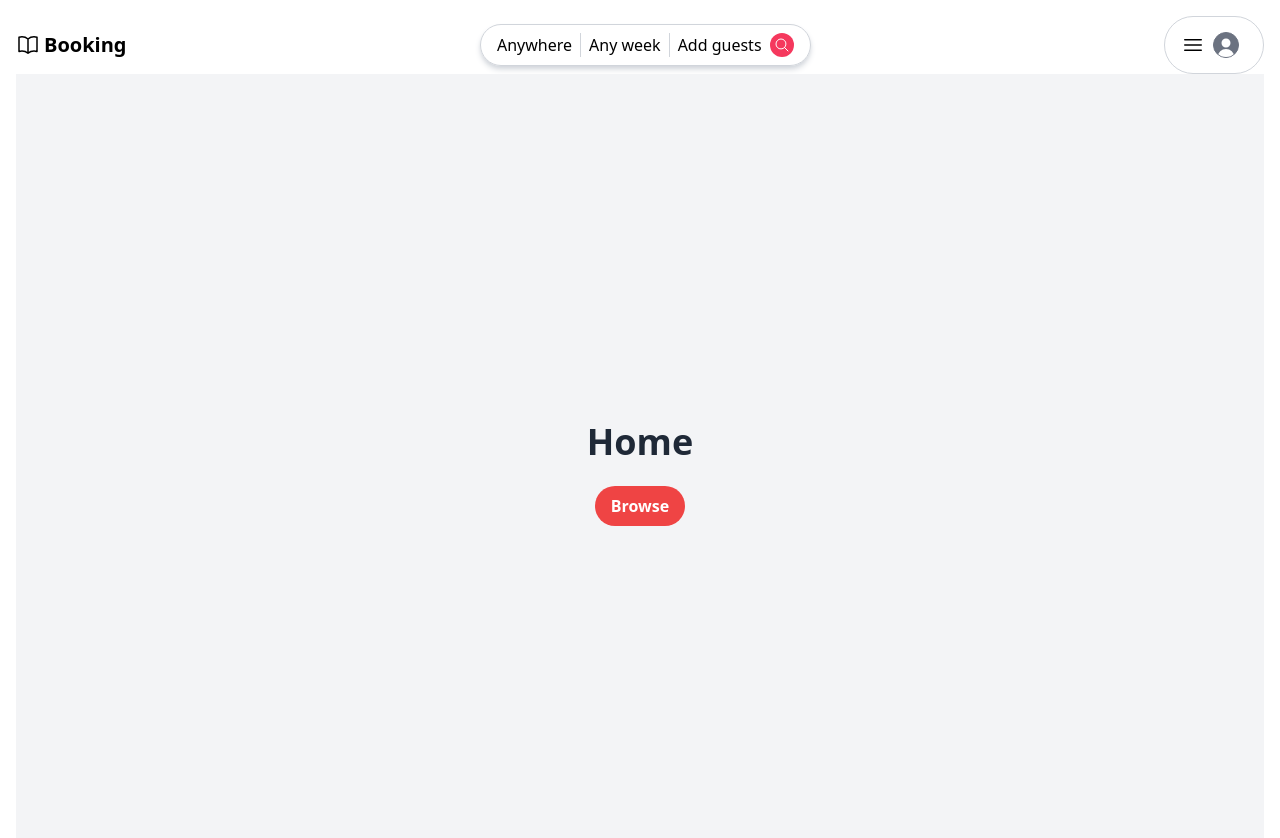
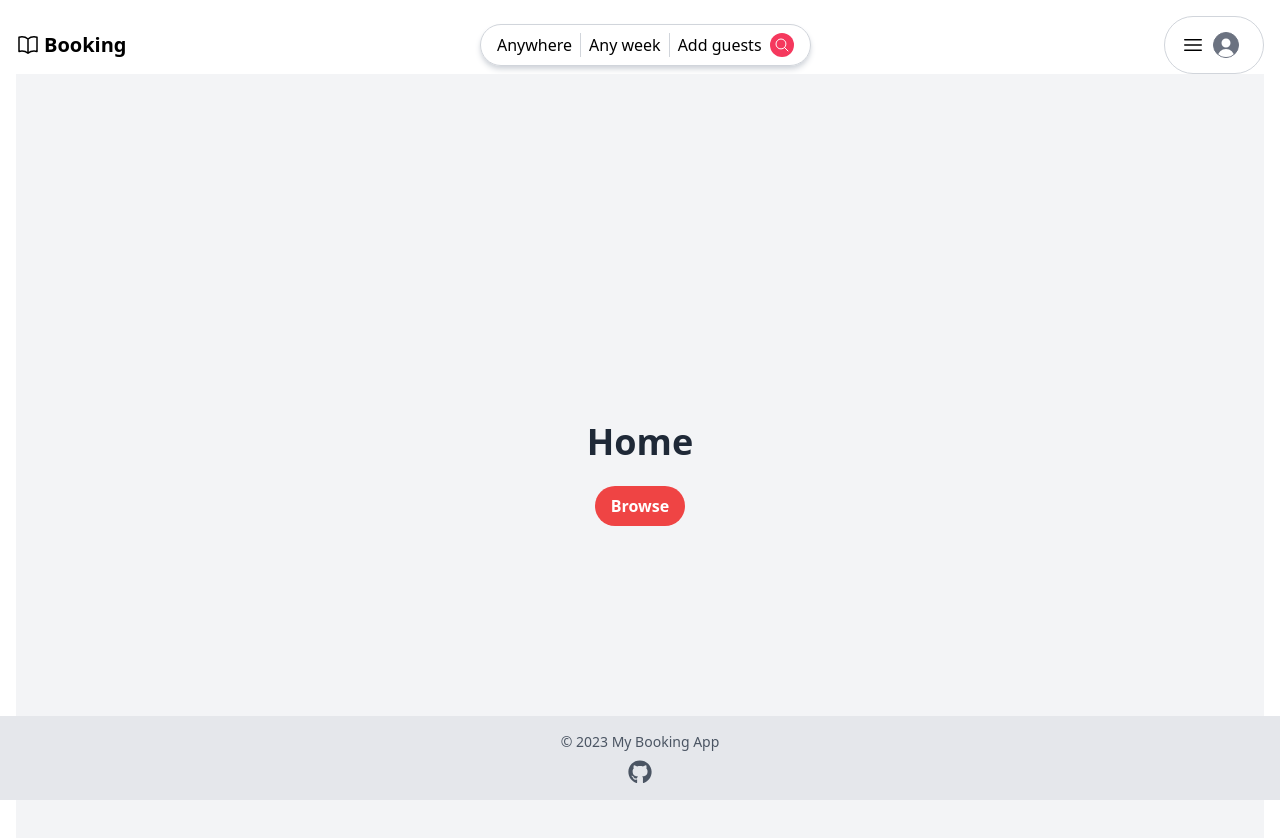
Before and after one commit to deepankarck2/Booking-app, a React (Create React App) app in the folder frontend/: page / in a window 1280 px wide. Shown: the top 838 px of the page. Built offline with nearby package versions, Linux system fonts and the light colour scheme.

Commit message:
created footer ui

```diff
--- a/frontend/package.json
+++ b/frontend/package.json
@@ -9,6 +9,7 @@
     "axios": "^1.3.4",
     "react": "^18.2.0",
     "react-dom": "^18.2.0",
+    "react-icons": "^4.8.0",
     "react-router-dom": "^6.9.0",
     "react-scripts": "^5.0.1",
     "web-vitals": "^2.1.4"
--- a/frontend/src/App.jsx
+++ b/frontend/src/App.jsx
@@ -9,12 +9,16 @@ import AddHouse from "./Pages/Dashboard/components/AddHouse/AddHouse";
 import { UserProvider } from "./Context/UserContext";
 import AllHouseList from "./Components/AllHouseList/AllHouseList";
 import Userhouse from "./Userhouse";
+import Footer from "./Footer";
+
 
 function App() {
   return (
     <UserProvider>
+
       <Routes>
         <Route path="/" element={<Layout />}>
+        <Route path="/" element={<Footer/>} />
           <Route index element={<Home />} />
           <Route path="/dashboard" element={<Dashboard />} />
           <Route path="/add-house" element={<AddHouse />} />
@@ -22,8 +26,11 @@ function App() {
           <Route path="/userhouse" element={<Userhouse />} />
           <Route path="/login" element={<Login />} />
           <Route path="/register" element={<Register />} />
+
         </Route>
+
       </Routes>
+
     </UserProvider>
   );
 }
--- a/frontend/src/Components/AllHouseList/AllHouseList.jsx
+++ b/frontend/src/Components/AllHouseList/AllHouseList.jsx
@@ -53,7 +53,9 @@ export default function AllHouseList() {
           </button>
         ) : (
           <div class="text-red-600 mt-2">You need to login to place a booking</div>
+
         )}
+
       </div>
     ))}
   </div>
--- /dev/null
+++ b/frontend/src/Footer.jsx
@@ -0,0 +1,20 @@
+import React from "react";
+import { FaGithub } from "react-icons/fa";
+import { SiJira } from "react-icons/si";
+
+const Footer = () => {
+  return (
+    <footer className="flex flex-col items-center justify-center bg-gray-200 py-4 fixed bottom-0 w-full left-0 right-0">
+    <div className="text-gray-600 text-sm">
+      © 2023 My Booking App
+    </div>
+    <div className="mt-2">
+      <a href="https://github.com/deepankarck2/Booking-app" target="_blank" rel="noopener noreferrer" className="text-gray-600 hover:text-gray-700">
+        <FaGithub className="w-6 h-6" />
+      </a>
+    </div>
+  </footer>
+  );
+};
+
+export default Footer;
--- a/frontend/src/Layout.jsx
+++ b/frontend/src/Layout.jsx
@@ -1,11 +1,13 @@
 import { Outlet } from "react-router-dom";
 import Header from "./Header";
+import Footer from "./Footer";
 
 export default function Layout() {
   return (
     <div className="p-4 flex flex-col min-h-screen">
       <Header />
       <Outlet />
+      <Footer/>
     </div>
   );
 }
--- a/frontend/src/Pages/Dashboard/components/AddHouse/AddHouse.jsx
+++ b/frontend/src/Pages/Dashboard/components/AddHouse/AddHouse.jsx
@@ -163,10 +163,10 @@ export default function AddHouse() {
 
             <label>Price</label><br></br>
             <input type="number" ref={formRefs.priceRef} className="border border-gray-300 rounded-md px-4 py-2 mt-2 focus:outline-none focus:border-black" />
+            </div>
             <button className="bg-blue-500 hover:bg-blue-700 text-white font-bold py-2 px-4 rounded">
   Submit
 </button>
-</div>
         </form>
     </div>
 }
--- a/frontend/src/Userhouse.jsx
+++ b/frontend/src/Userhouse.jsx
@@ -1,12 +1,14 @@
 import React, {useContext,useState,useEffect} from 'react'
 import { UserContext } from "./Context/UserContext";
 import { fetchHousesByOwnerIdRequest } from './utils/requests/fetchHousesByOwnerId';
+import { useNavigate } from 'react-router-dom';
 
 const Userhouse = () => {
     const { user, setUser } = useContext(UserContext);
     console.log(user.id);
     const [loading, setLoading] = useState(true);
     const [userCreatedHouses, setUserCreatedHouses] = useState([]);
+
     useEffect(() => {
         const auth = async () => {
             try {
@@ -29,6 +31,10 @@ const Userhouse = () => {
     if (loading) {
         return <div>Loading...</div>
     }
+
+
+
+
   return (
 <div class="grid grid-cols-1 sm:grid-cols-2 md:grid-cols-3 lg:grid-cols-4 gap-4">
     {userCreatedHouses.map((house, i) => (
@@ -38,6 +44,7 @@ const Userhouse = () => {
         <p class="text-gray-800 mb-2">{house.description}</p>
         <p class="text-gray-800 mb-2">Location: {house.location}</p>
         <p class="text-gray-800 mb-2">Price per night: ${house.price}</p>
+        <button class="bg-blue-500 hover:bg-blue-700 text-white font-bold py-2 px-4 rounded-full">More info</button>
       </div>
     ))}
   </div>
```
Also changed, not shown: frontend/src/App.css (line endings or trailing spaces), 1 other file (tests, documents, lock files or other folders).
